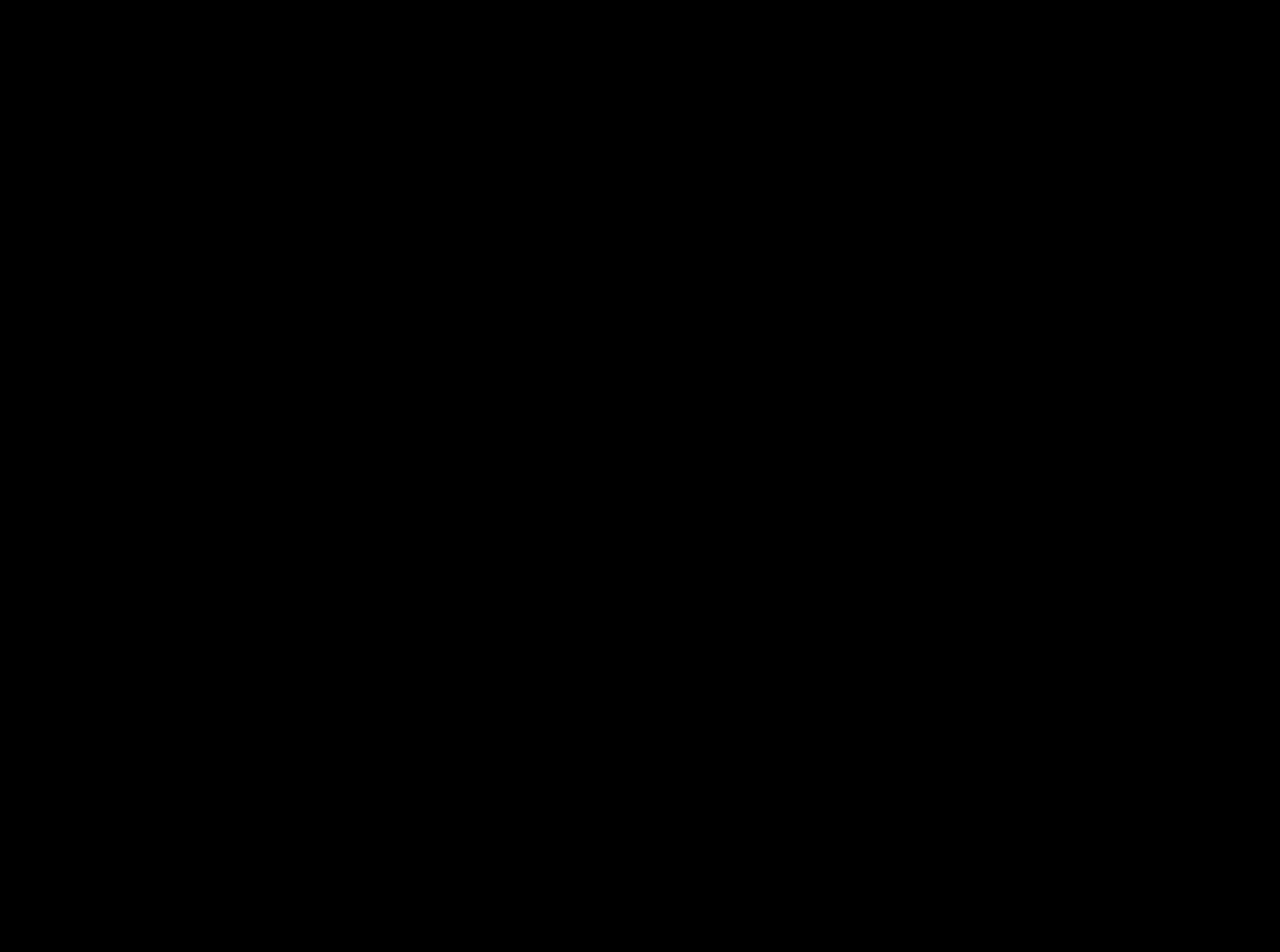
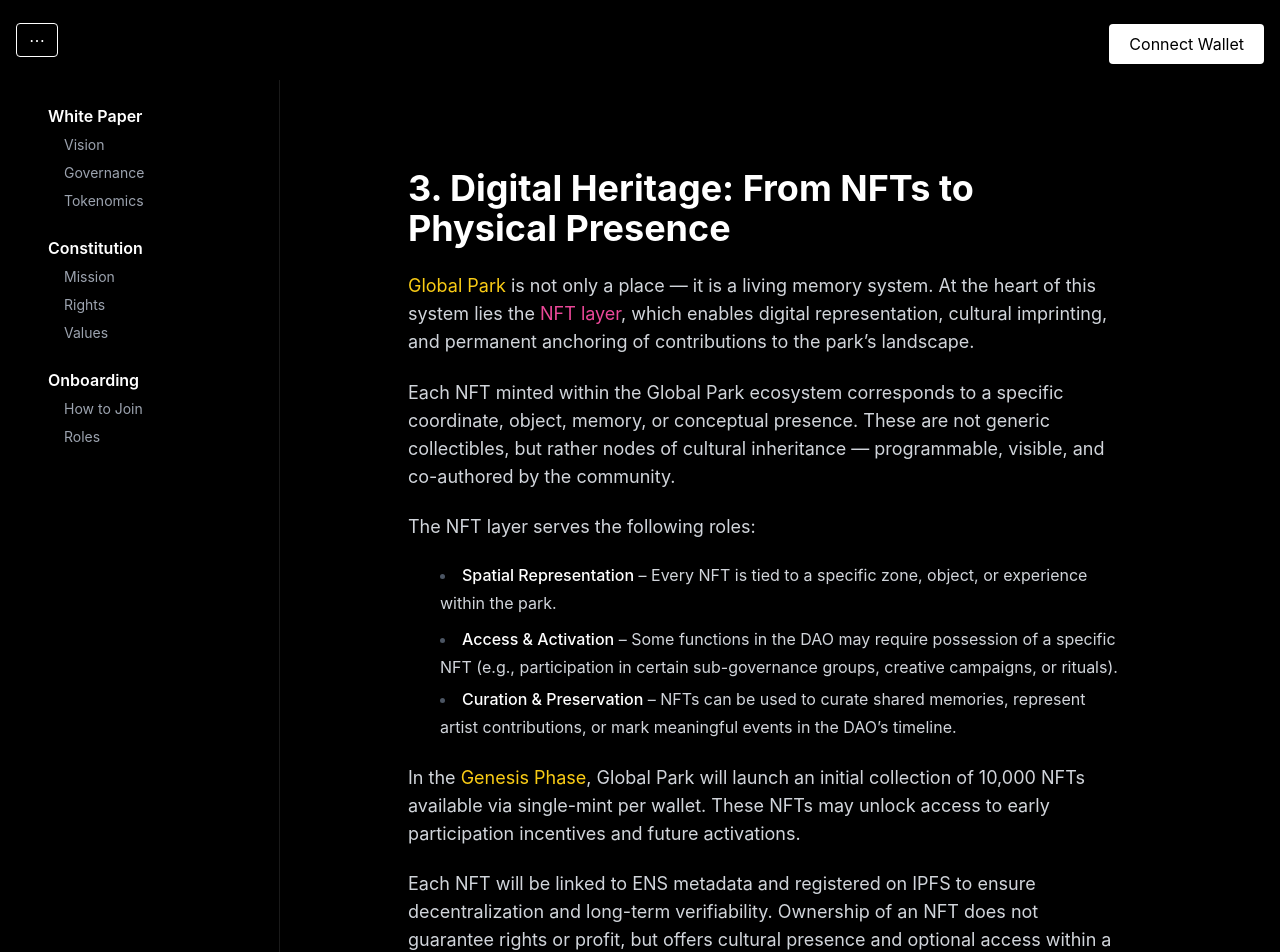
Before and after one commit to GPARKPRO/globalpark-site, a Next.js app: page /docs/white-paper/digital-heritage in a window 1280 px wide. Before the commit this address had no page. Shown: the top 952 px of the page. Before the commit the page ends 800 px from the top, so only its background shows below. Built offline with nearby package versions, Linux system fonts and the light colour scheme.

Commit message:
Create page.tsx

```diff
--- /dev/null
+++ b/app/docs/white-paper/digital-heritage/page.tsx
@@ -0,0 +1,54 @@
+import { Metadata } from 'next';
+
+export const metadata: Metadata = {
+  title: 'Digital Heritage | GlobalPark',
+  description: 'Explore how NFTs power presence, access, and memory in the Global Park DAO ecosystem.',
+};
+
+export default function DigitalHeritagePage() {
+  return (
+    <main className="max-w-3xl mx-auto px-6 py-16">
+      <h1 className="text-4xl font-bold text-white mb-6">3. Digital Heritage: From NFTs to Physical Presence</h1>
+
+      <p className="text-gray-300 mb-4">
+        <span className="text-yellow-400">Global Park</span> is not only a place — it is a living memory system.
+        At the heart of this system lies the <span className="text-pink-500">NFT layer</span>, which enables digital representation,
+        cultural imprinting, and permanent anchoring of contributions to the park’s landscape.
+      </p>
+
+      <p className="text-gray-300 mb-4">
+        Each NFT minted within the Global Park ecosystem corresponds to a specific coordinate, object, memory,
+        or conceptual presence. These are not generic collectibles, but rather nodes of cultural inheritance —
+        programmable, visible, and co-authored by the community.
+      </p>
+
+      <p className="text-gray-300 mb-4">
+        The NFT layer serves the following roles:
+      </p>
+
+      <ul className="text-gray-300 list-disc list-inside mb-4 space-y-1">
+        <li>
+          <span className="text-white font-medium">Spatial Representation</span> – Every NFT is tied to a specific zone, object, or experience within the park.
+        </li>
+        <li>
+          <span className="text-white font-medium">Access & Activation</span> – Some functions in the DAO may require possession of a specific NFT
+          (e.g., participation in certain sub-governance groups, creative campaigns, or rituals).
+        </li>
+        <li>
+          <span className="text-white font-medium">Curation & Preservation</span> – NFTs can be used to curate shared memories, represent artist contributions,
+          or mark meaningful events in the DAO’s timeline.
+        </li>
+      </ul>
+
+      <p className="text-gray-300 mb-4">
+        In the <span className="text-yellow-400">Genesis Phase</span>, Global Park will launch an initial collection of 10,000 NFTs available via single-mint per wallet.
+        These NFTs may unlock access to early participation incentives and future activations.
+      </p>
+
+      <p className="text-gray-300">
+        Each NFT will be linked to ENS metadata and registered on IPFS to ensure decentralization and long-term verifiability.
+        Ownership of an NFT does not guarantee rights or profit, but offers cultural presence and optional access within a limited, shared domain.
+      </p>
+    </main>
+  );
+}
```
